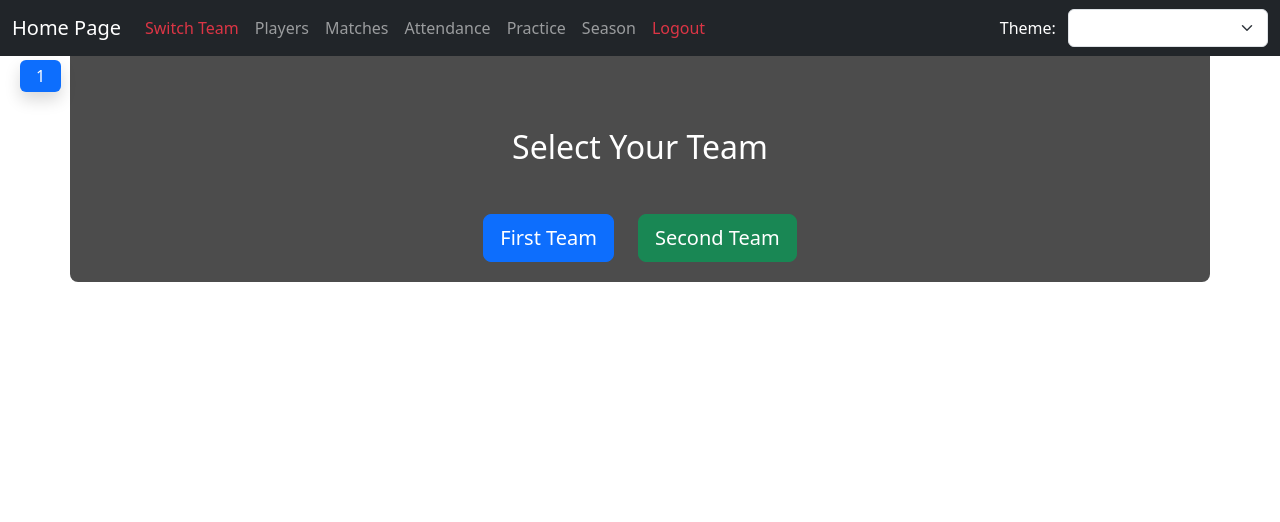
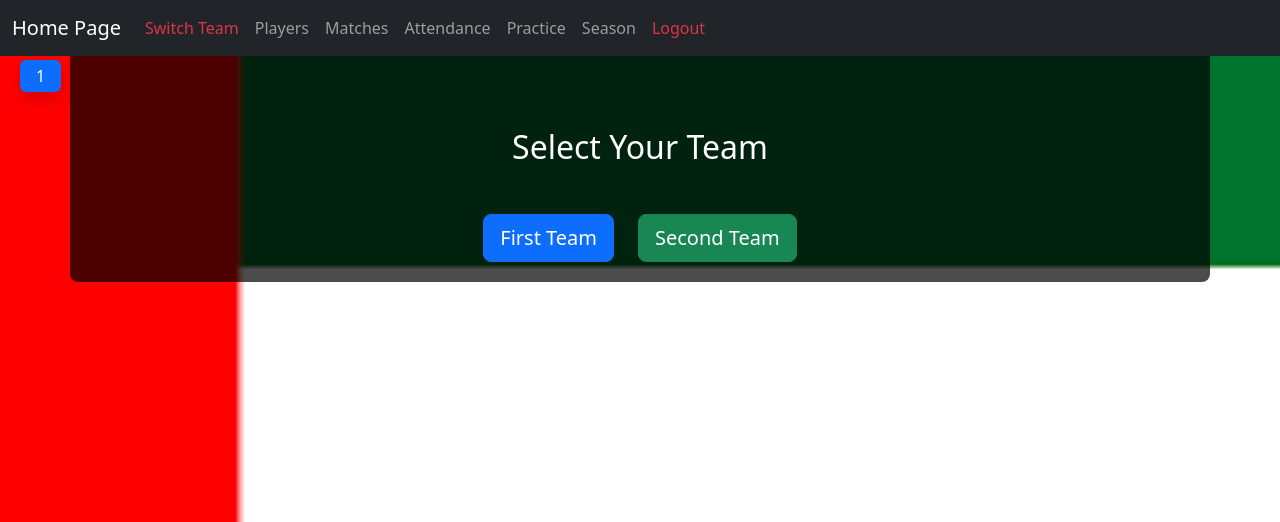
Before and after one commit to Larguech15/team-manager, a Flask app: page / in a window 1280 px wide. Shown: the top 522 px of the page. Run offline with Flask 3, Linux system fonts and the light colour scheme; the visitor is signed in with stand-in values (Sample User, id 1).

Commit message:
Update base.html

```diff
--- a/templates/base.html
+++ b/templates/base.html
@@ -5,57 +5,17 @@
   <link href="https://cdn.jsdelivr.net/npm/bootstrap@5.3.0/dist/css/bootstrap.min.css" rel="stylesheet">
   <style>
     body {
-      background: url('') no-repeat center center fixed;
+      background: url("{{ url_for('static', filename='backgrounds/uae.jpg') }}") no-repeat center center fixed;
       background-size: cover;
     }
+
     .container {
       background-color: rgba(0, 0, 0, 0.7);
       padding: 20px;
       border-radius: 8px;
       color: white;
     }
-    body.light-mode {
-      background-color: #f8f9fa;
-      background-image: none !important;
-      color: black;
-    }
-    .container.light-mode {
-      background-color: rgba(255, 255, 255, 0.9);
-      color: black;
-    }
   </style>
-  <script>
-    const themes = {
-      'black': "{{ url_for('static', filename='backgrounds/black.jpg') }}",
-      'uae': "{{ url_for('static', filename='backgrounds/uae.jpg') }}",
-    };
-
-    function applyTheme(theme) {
-      if (theme === 'light') {
-        document.body.classList.add('light-mode');
-        document.querySelector('.container').classList.add('light-mode');
-        localStorage.setItem('selectedTheme', theme);
-      } else {
-        document.body.classList.remove('light-mode');
-        document.querySelector('.container').classList.remove('light-mode');
-        if (themes[theme]) {
-          document.body.style.backgroundImage = `url('${themes[theme]}')`;
-          localStorage.setItem('selectedTheme', theme);
-        }
-      }
-    }
-
-    document.addEventListener('DOMContentLoaded', () => {
-      const saved = localStorage.getItem('selectedTheme') || 'dark';
-      applyTheme(saved);
-
-      const selector = document.getElementById('themeSelector');
-      if (selector) {
-        selector.value = saved;
-        selector.addEventListener('change', () => applyTheme(selector.value));
-      }
-    });
-  </script>
 </head>
 <body>
   <nav class="navbar navbar-expand-lg navbar-dark bg-dark fixed-top">
@@ -71,20 +31,12 @@
           <li class="nav-item"><a class="nav-link" href="/practice">Practice</a></li>
           <li class="nav-item"><a class="nav-link" href="{{ url_for('season') }}">Season</a></li>
           <li class="nav-item"><a class="nav-link text-danger" href="/logout">Logout</a></li>
-        {% endif %}
+          {% endif %}
         </ul>
-        <div class="text-end">
-          <label class="text-white me-2">Theme:</label>
-          <select id="themeSelector" class="form-select d-inline-block" style="width: 200px;">
-            <option value="black">Black</option>
-            <option value="uae">UAE</option>
-            <option value="volleyball">Volleyball</option>
-            <option value="volleyball2">Volleyball2</option>
-          </select>
-        </div>
       </div>
     </div>
   </nav>
+
   {% if session.selected_team %}
     <div class="position-fixed bg-primary text-white px-3 py-1 rounded shadow" style="top: 60px; left: 20px; z-index: 999;">
       {{ get_team_display_name(session.get('selected_team')) }}
```
